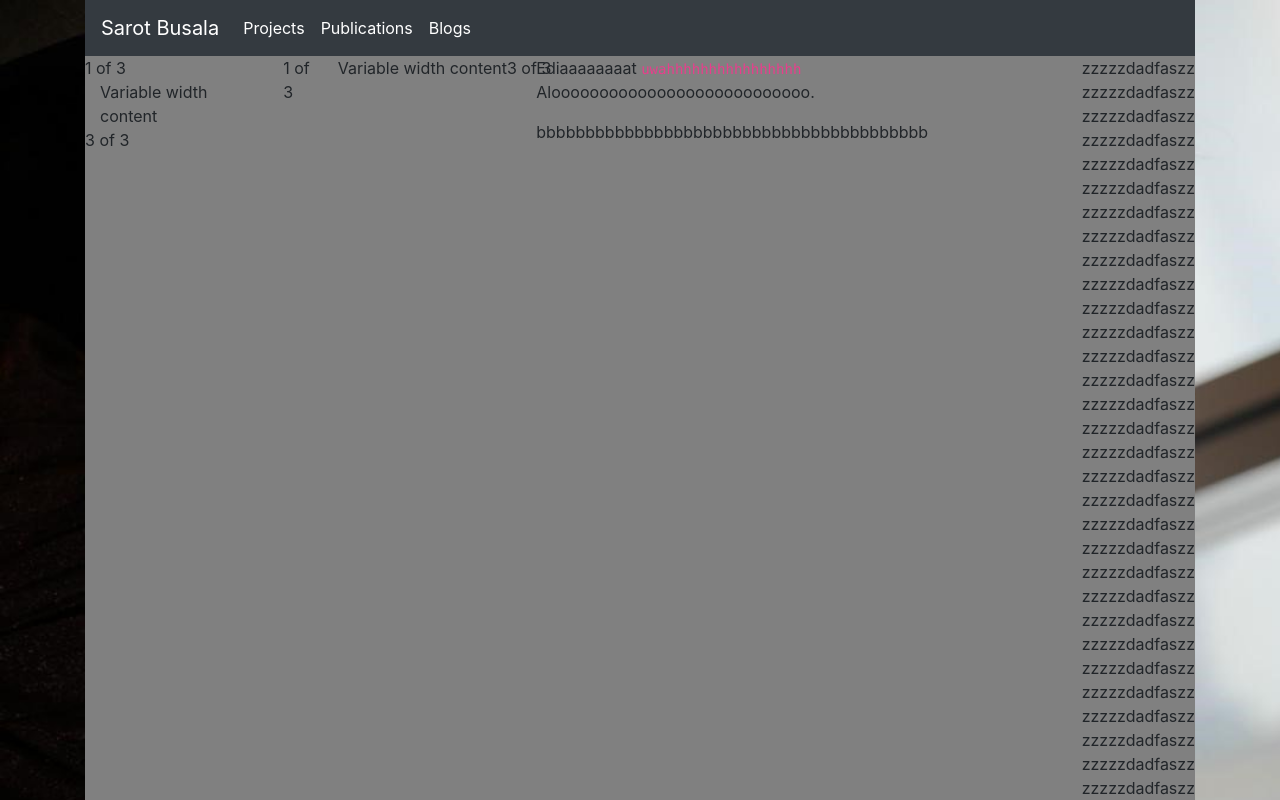
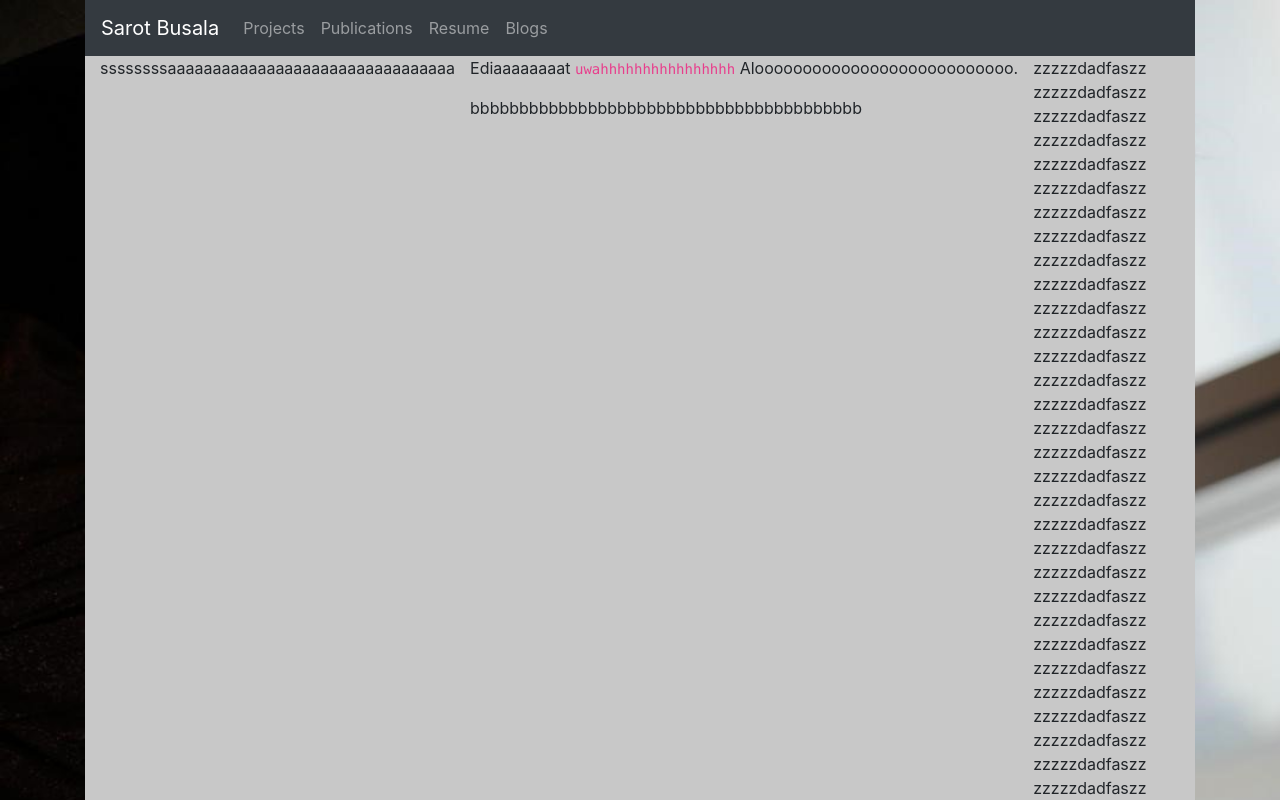
Before and after one commit to SarotBu/home, a React (Create React App) app: page / in a window 1280 px wide. Shown: the top 800 px of the page. Built offline with nearby package versions, Linux system fonts and the light colour scheme.

Commit message:
edit css

```diff
--- a/src/main/header/index.js
+++ b/src/main/header/index.js
@@ -7,13 +7,17 @@ class HeaderComponent extends Component {
         <a className="navbar-brand" href="/home">Sarot Busala</a>
 
           <ul className="navbar-nav mr-auto">
-            <li className="nav-item active">
-              <a className="nav-link" href="/home">Projects<span className="sr-only">(current)</span></a>
+            <li className="nav-item">
+              <a className="nav-link" href="/home">Projects</a>
             </li>
-            <li className="nav-item active">
+            <li className="nav-item">
               <a className="nav-link" href="/home">Publications</a>
             </li>
-            <li className="nav-item active">
+
+            <li className="nav-item">
+              <a className="nav-link" href="/home">Resume</a>
+            </li>
+            <li className="nav-item">
               <a className="nav-link" href="/home">Blogs</a>
             </li>
 
--- a/src/main/home/home.css
+++ b/src/main/home/home.css
@@ -4,6 +4,7 @@
 }
 .HomeContainer{
     display: flex;
+    flex-direction: row;
     align-content: center;
     width: 100%;
     height: 100%;
--- a/src/main/home/index.js
+++ b/src/main/home/index.js
@@ -5,29 +5,16 @@ class HomeComponent extends Component {
   render() {
     return (
       <div className="HomeContainer">
+        <div className="col">
+          ssssssssaaaaaaaaaaaaaaaaaaaaaaaaaaaaaaaa
+        </div>
         <div className="col-justify-content-md-center">
-          <div className="col-xs-lg-2">
-            1 of 3
-          </div>
-          <div className="col-md-auto">Variable width content</div>
-          <div className="col-xs-lg-2">
-            3 of 3
-          </div>
-        </div>
-        <div className="row">
-          <div className="col">1 of 3</div>
-          <div className="md-auto">Variable width content</div>
-          <div className="col-xs-lg-2">
-            3 of 3
-          </div>
-        </div>
-        <div>
           <p>
             Ediaaaaaaaat <code>uwahhhhhhhhhhhhhhhh</code> Alooooooooooooooooooooooooooo.
           </p>
           bbbbbbbbbbbbbbbbbbbbbbbbbbbbbbbbbbbbbbbb
         </div>
-        <div>
+        <div className="col">
           zzzzzdadfaszz<br />
           zzzzzdadfaszz<br />
           zzzzzdadfaszz<br />
--- a/src/main/styles.css
+++ b/src/main/styles.css
@@ -4,7 +4,7 @@
 }
 
 .bg-content{
-    background-color: gray;
+    background-color: rgb(200, 200, 200);
     width: 100%;
     height: 1000px;
     background-position: center;
```
